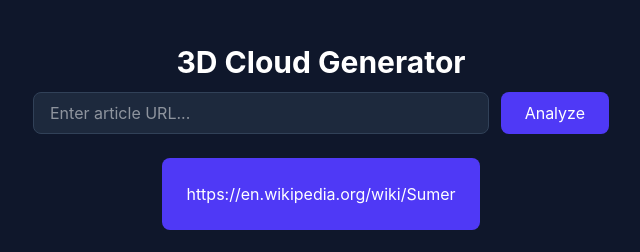
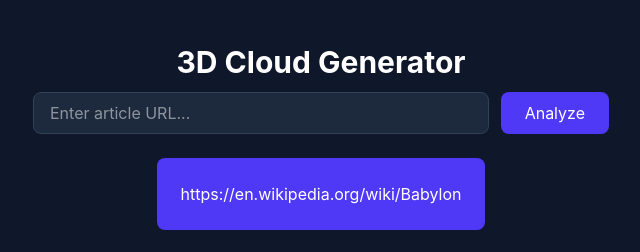
Before and after one commit to ellsworthmmcc/3D-Word-Cloud, a React (Vite) app in the folder frontend/: page / in a window 1280 px wide. Shown: the top 252 px of the page, without its empty margins (319-959 px from the left). Built offline with nearby package versions, Linux system fonts and the light colour scheme.

Commit message:
refactor: put example button into own function

```diff
--- a/frontend/src/components/SubmitURL.tsx
+++ b/frontend/src/components/SubmitURL.tsx
@@ -61,6 +61,17 @@ function SubmitURL() {
     }
   }
 
+  function ExampleButton({url} : {url: string}) {
+    return (
+      <button
+        onClick={() => exampleButtonSubmit(url)}
+        className="px-6 py-6 bg-indigo-600 rounded-lg hover:bg-indigo-500 disabled:opacity-50"
+      >
+        {url}
+      </button>
+    )
+  }
+
   return (
     <>
       <form
@@ -99,26 +110,15 @@ function SubmitURL() {
         )}
         {!data && (
           <div className="w-full flex flex-col items-center justify-center gap-6 py-6">
-            <button
-              onClick={() => exampleButtonSubmit("https://en.wikipedia.org/wiki/Sumer")}
-              className="px-6 py-6 bg-indigo-600 rounded-lg hover:bg-indigo-500 disabled:opacity-50"
-            >
-              https://en.wikipedia.org/wiki/Sumer
-            </button>
-
-            <button
-              onClick={() => exampleButtonSubmit("https://en.wikipedia.org/wiki/Gqeberha")}
-              className="px-6 py-6 bg-indigo-600 rounded-lg hover:bg-indigo-500 disabled:opacity-50"
-            >
-              https://en.wikipedia.org/wiki/Gqeberha
-            </button>
-
-            <button
-              onClick={() => exampleButtonSubmit("https://en.wikipedia.org/wiki/Eshnunna")}
-              className="px-6 py-6 bg-indigo-600 rounded-lg hover:bg-indigo-500 disabled:opacity-50"
-            >
-              https://en.wikipedia.org/wiki/Eshnunna
-            </button>
+            <ExampleButton
+              url="https://en.wikipedia.org/wiki/Babylon"
+            />
+            <ExampleButton
+              url="https://en.wikipedia.org/wiki/Gqeberha"
+            />
+            <ExampleButton
+              url="https://en.wikipedia.org/wiki/Eshnunna"
+            />
           </div>
         )}
 
```
